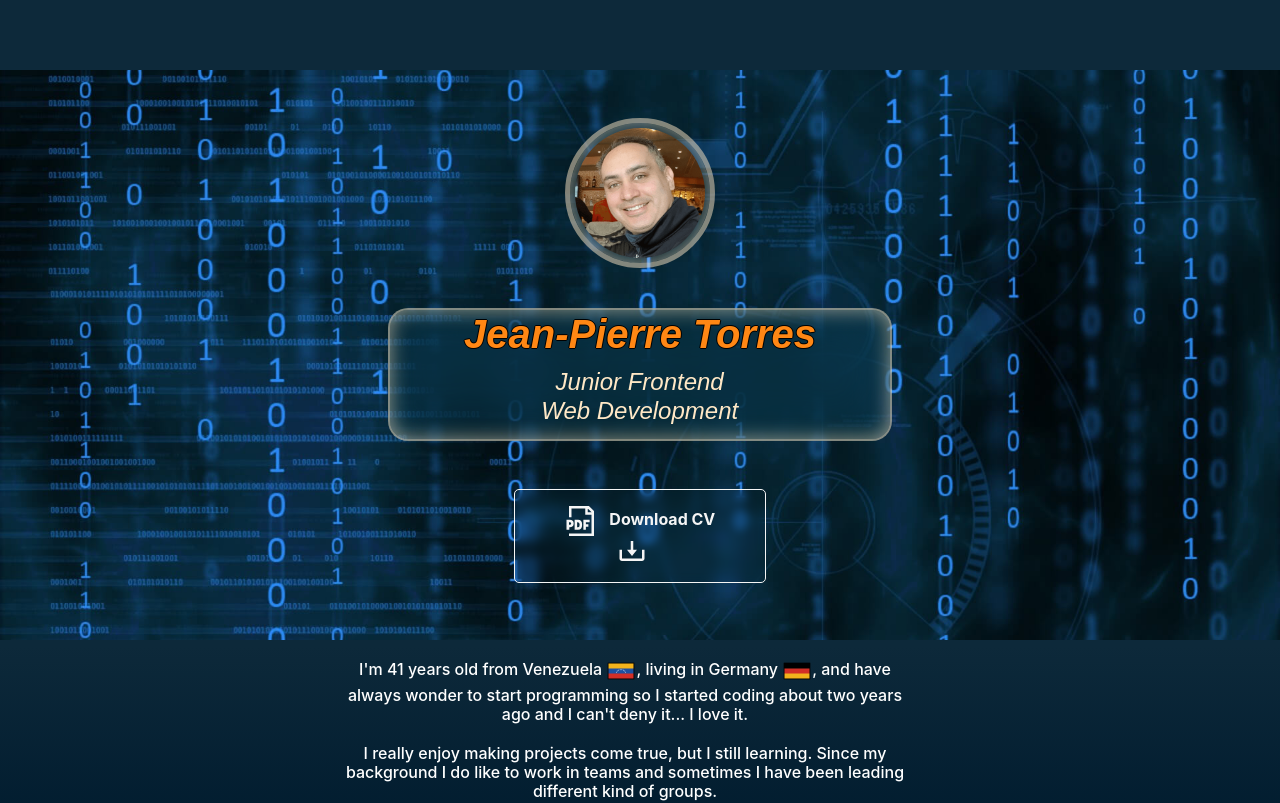
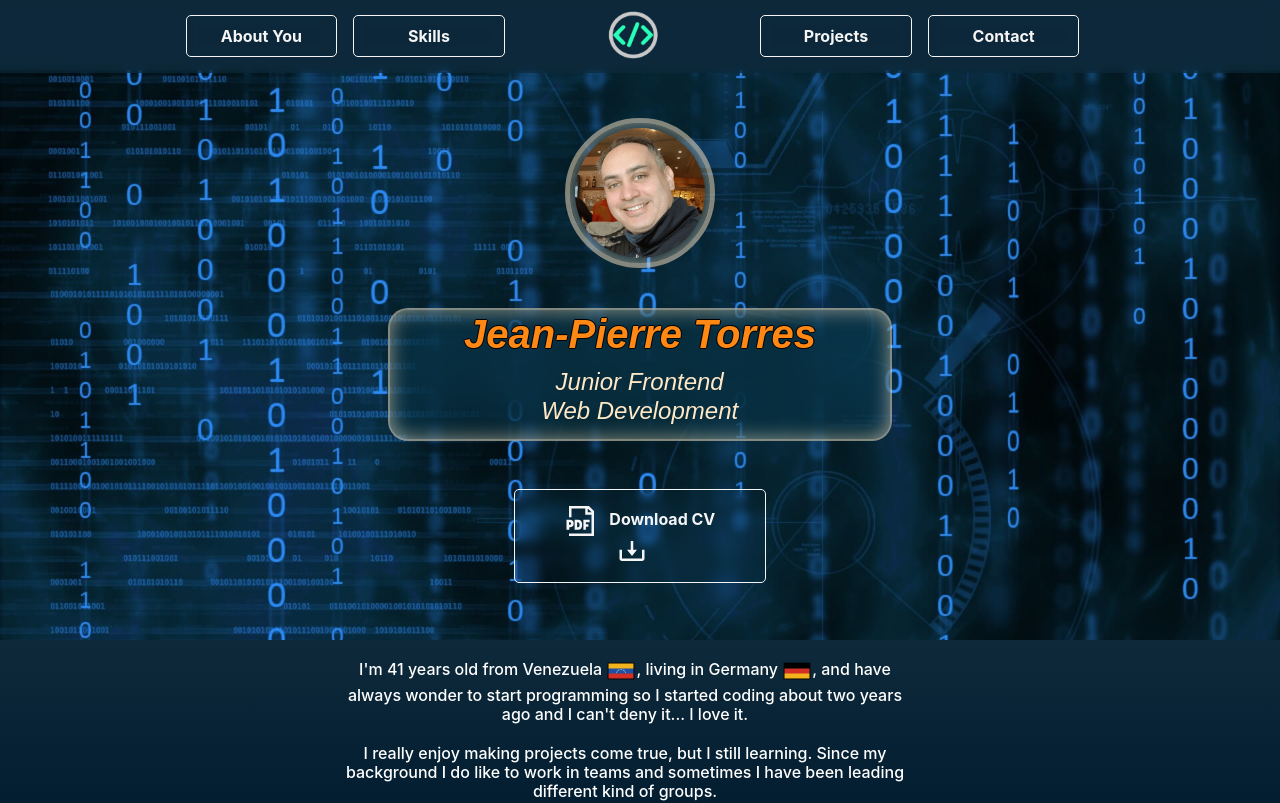
Before and after one commit to jpta24/My_Portafolio, a React (Create React App) app: page / in a window 1280 px wide. Shown: the top 803 px of the page. Built offline with nearby package versions, Linux system fonts and the light colour scheme.

Commit message:
prueba 2

```diff
--- a/src/index.tsx
+++ b/src/index.tsx
@@ -14,7 +14,7 @@ import reportWebVitals from './reportWebVitals';
 ReactDOM.render(
 	<React.StrictMode>
 		<BrowserRouter>
-			{/* <NavbarModern /> */}
+			<NavbarModern />
 			<div className=''>
 				<Switch>
 					<Route exact path='/' component={Body} />
```
